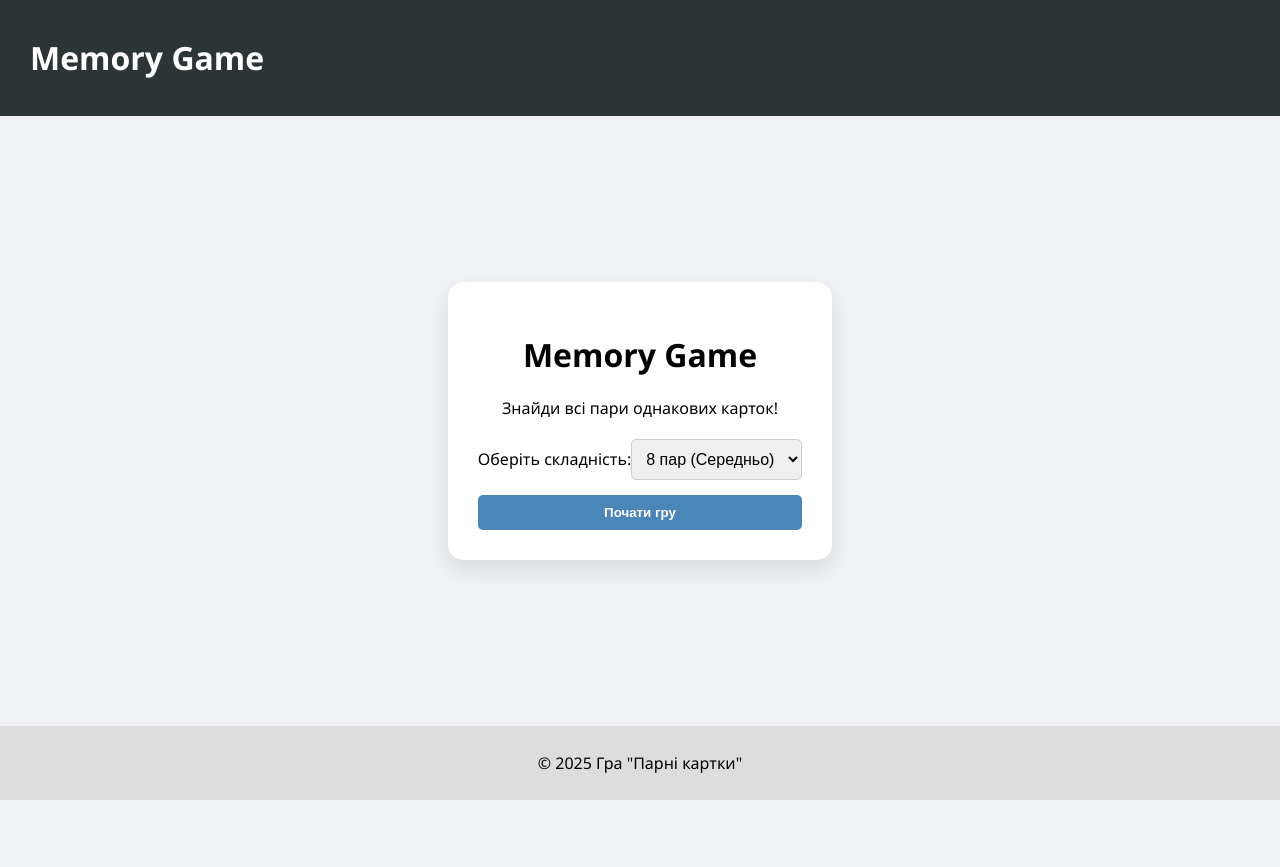
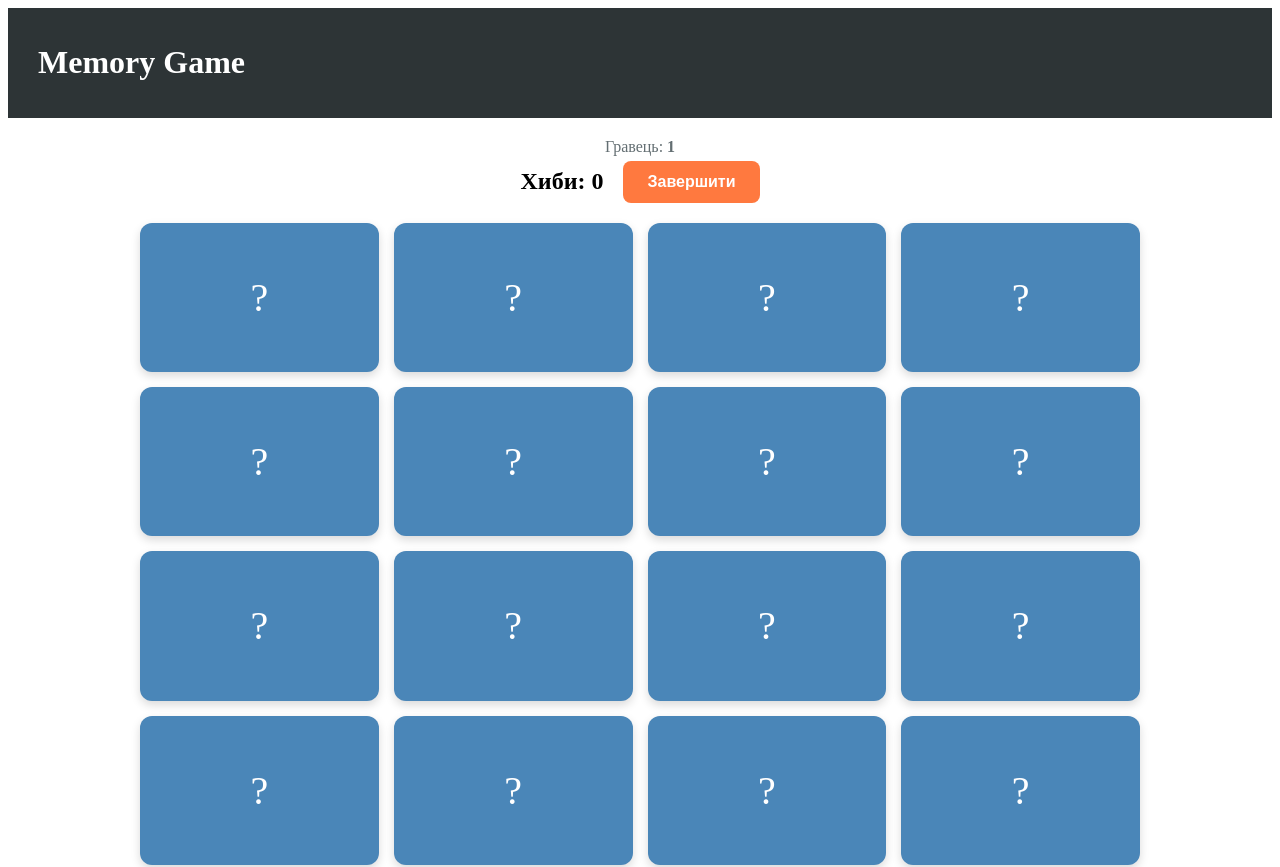
Before and after one commit to vt231pdm/Memory-Cards, a React (Vite) app: page /game/1 in a window 1280 px wide. Shown: the top 867 px of the page. Before the commit the page ends 800 px from the top, so only its background shows below. Built offline with nearby package versions, Linux system fonts and the light colour scheme.

Commit message:
creating-routing

```diff
--- a/package.json
+++ b/package.json
@@ -14,6 +14,7 @@
     "react": "^19.2.0",
     "react-dom": "^19.2.0",
     "react-hook-form": "^7.69.0",
+    "react-router-dom": "^7.11.0",
     "yup": "^1.7.1"
   },
   "devDependencies": {
--- a/src/App.css
+++ /dev/null
@@ -1,138 +0,0 @@
-:root {
-  --bg-color: #f0f2f5;
-  --card-blue: #4a86b8;
-  --accent-orange: #ff793f;
-  --header-bg: #2d3436;
-}
-
-* {
-  box-sizing: border-box;
-}
-body,
-html {
-  margin: 0;
-  padding: 0;
-  height: 100%;
-  background-color: var(--bg-color);
-  font-family: "Segoe UI", sans-serif;
-}
-
-.app-layout {
-  display: flex;
-  flex-direction: column;
-  height: 100vh;
-  overflow: hidden;
-}
-
-header {
-  background: var(--header-bg);
-  color: white;
-  padding: 15px 30px;
-  flex-shrink: 0;
-}
-
-.content {
-  flex: 1;
-  display: flex;
-  flex-direction: column;
-  align-items: center;
-  justify-content: center;
-  padding: 20px;
-  position: relative;
-}
-
-.start-card {
-  background: white;
-  padding: 30px;
-  border-radius: 15px;
-  box-shadow: 0 10px 25px rgba(0, 0, 0, 0.1);
-  text-align: center;
-  width: 100%;
-  max-width: 400px;
-}
-
-.start-form {
-  display: flex;
-  flex-direction: column;
-  gap: 15px;
-  margin-top: 20px;
-}
-
-.start-form select {
-  padding: 10px;
-  border-radius: 5px;
-  border: 1px solid #ccc;
-  font-size: 1rem;
-}
-
-.modal-overlay {
-  position: fixed;
-  top: 0;
-  left: 0;
-  width: 100%;
-  height: 100%;
-  background: rgba(0, 0, 0, 0.7);
-  display: flex;
-  align-items: center;
-  justify-content: center;
-  z-index: 9999;
-}
-
-.modal-content {
-  background: white;
-  padding: 40px;
-  border-radius: 20px;
-  text-align: center;
-  box-shadow: 0 15px 40px rgba(0, 0, 0, 0.4);
-  max-width: 400px;
-  width: 90%;
-}
-
-.grid {
-  display: grid;
-  grid-template-columns: repeat(4, 1fr);
-  gap: 15px;
-  width: 100%;
-  max-width: 900px;
-  max-height: calc(100vh - 200px);
-}
-
-.card {
-  aspect-ratio: 1.6 / 1;
-  background-color: var(--card-blue);
-  border-radius: 10px;
-  cursor: pointer;
-  display: flex;
-  align-items: center;
-  justify-content: center;
-  color: white;
-  font-size: 2.5rem;
-  transition: transform 0.2s;
-}
-
-.card.flipped {
-  background-color: white;
-  color: black;
-  box-shadow: inset 0 0 0 3px var(--card-blue);
-}
-
-.btn {
-  padding: 10px 20px;
-  border: none;
-  border-radius: 5px;
-  font-weight: bold;
-  cursor: pointer;
-  background-color: var(--card-blue);
-  color: white;
-}
-
-.btn-secondary {
-  background-color: var(--accent-orange);
-}
-
-footer {
-  padding: 10px;
-  background: #ddd;
-  text-align: center;
-  flex-shrink: 0;
-}
--- a/src/App.jsx
+++ b/src/App.jsx
@@ -1,44 +1,51 @@
-import "./App.css";
-import { useState } from "react";
+import React, { useState } from "react";
+import {
+  BrowserRouter as Router,
+  Routes,
+  Route,
+  Navigate,
+} from "react-router-dom";
 import { StartPage } from "./pages/StartPage";
 import { GamePage } from "./pages/GamePage";
 import { ResultModal } from "./components/ResultModal";
 import { Layout } from "./components/Layout";
+import styles from "./styles/App.module.css";
 
 function App() {
-  const [screen, setScreen] = useState("start");
+  const [showModal, setShowModal] = useState(false);
   const [moves, setMoves] = useState(0);
-  const [showModal, setShowModal] = useState(false);
 
-  const handleFinish = () => setShowModal(true);
-
-  const restartCurrent = () => {
-    setShowModal(false);
-    setScreen("reset");
-    setTimeout(() => setScreen("game"), 10);
-  };
-
-  const goToStart = () => {
-    setShowModal(false);
-    setScreen("start");
+  const handleFinish = (finalMoves) => {
+    setMoves(finalMoves);
+    setShowModal(true);
   };
 
   return (
-    <Layout>
-      {screen === "start" && <StartPage onStart={() => setScreen("game")} />}
-
-      {screen === "game" && (
-        <GamePage setMoves={setMoves} onFinish={handleFinish} />
-      )}
+    <Router>
+      <Layout>
+        <Routes>
+          <Route path="/" element={<StartPage />} />
+          <Route
+            path="/game/:userId"
+            element={<GamePage onFinish={handleFinish} />}
+          />
+        </Routes>
+      </Layout>
 
       {showModal && (
         <ResultModal
           moves={moves}
-          onRestart={restartCurrent}
-          onNewGame={goToStart}
+          onRestart={() => {
+            setShowModal(false);
+            window.location.reload();
+          }}
+          onNewGame={() => {
+            setShowModal(false);
+            window.location.href = "/";
+          }}
         />
       )}
-    </Layout>
+    </Router>
   );
 }
 
--- a/src/components/Card.jsx
+++ b/src/components/Card.jsx
@@ -1,7 +1,13 @@
+import React from "react";
+import styles from "../styles/App.module.css";
+
 export const Card = ({ content, isFlipped, onClick }) => {
   return (
-    <div className={`card ${isFlipped ? "flipped" : ""}`} onClick={onClick}>
-      <div className="card-face">{isFlipped ? content : "?"}</div>
+    <div
+      className={`${styles.card} ${isFlipped ? styles.cardFlipped : ""}`}
+      onClick={onClick}
+    >
+      <div className={styles.cardFace}>{isFlipped ? content : "?"}</div>
     </div>
   );
 };
--- a/src/pages/GamePage.jsx
+++ b/src/pages/GamePage.jsx
@@ -1,28 +1,35 @@
-import { useEffect } from "react";
+import React, { useEffect } from "react";
+import { useParams, useNavigate } from "react-router-dom";
+import { useMemoryGame } from "../hooks/useMemoryGame";
 import { Card } from "../components/Card";
-import { Button } from "../components/Button";
-import { useMemoryGame } from "../hooks/useMemoryGame";
+import styles from "../styles/App.module.css";
 
-export const GamePage = ({ onFinish, setMoves }) => {
-  const { cards, moves, handleCardClick, initGame } = useMemoryGame(onFinish);
+export const GamePage = ({ onFinish }) => {
+  const { userId } = useParams();
+  const navigate = useNavigate();
+
+  const { cards, moves, handleCardClick, initGame } = useMemoryGame(() =>
+    onFinish(moves)
+  );
 
   useEffect(() => {
     initGame();
-  }, []);
-
-  useEffect(() => {
-    setMoves(moves);
-  }, [moves, setMoves]);
+  }, [initGame]);
 
   return (
-    <div className="page game-screen">
-      <div className="stats">
-        <span>Спроби: {moves}</span>
-        <Button variant="secondary" onClick={onFinish}>
+    <div className={styles.content}>
+      <div className={styles.userIdDisplay}>
+        Гравець: <strong>{userId}</strong>
+      </div>
+
+      <div className={styles.stats}>
+        <span>Хиби: {moves}</span>
+        <button className="btn btn-secondary" onClick={() => navigate("/")}>
           Завершити
-        </Button>
+        </button>
       </div>
-      <div className="grid">
+
+      <div className={styles.grid}>
         {cards.map((card) => (
           <Card
             key={card.id}
--- a/src/pages/StartPage.jsx
+++ b/src/pages/StartPage.jsx
@@ -1,41 +1,63 @@
+import React from "react";
+import { useNavigate } from "react-router-dom";
 import { useForm } from "react-hook-form";
 import { yupResolver } from "@hookform/resolvers/yup";
 import * as yup from "yup";
+import styles from "../styles/App.module.css";
 
 const schema = yup
   .object({
+    username: yup.string().min(2, "Мінімум 2 символи").required("Введіть ім'я"),
     cardCount: yup.number().required(),
   })
   .required();
 
-export const StartPage = ({ onStart }) => {
-  const { register, handleSubmit } = useForm({
+export const StartPage = () => {
+  const navigate = useNavigate();
+
+  const {
+    register,
+    handleSubmit,
+    formState: { errors },
+  } = useForm({
     resolver: yupResolver(schema),
     defaultValues: {
-      cardCount: Number(localStorage.getItem("gamePairs")) || 8,
+      username: "",
+      cardCount: 8,
     },
   });
 
   const onSubmit = (data) => {
     localStorage.setItem("gamePairs", data.cardCount);
-    onStart();
+    navigate(`/game/${data.username}`);
   };
 
   return (
-    <div className="content">
-      <div className="start-card">
+    <div className={styles.content}>
+      <div className={styles.startCard}>
         <h1>Memory Game</h1>
-        <p>Знайди всі пари однакових карток!</p>
+        <form onSubmit={handleSubmit(onSubmit)} className={styles.startForm}>
+          <div className={styles.formGroup}>
+            <label>Ваше ім'я (ID):</label>
+            <input
+              {...register("username")}
+              className={styles.selectInput}
+              placeholder="Наприклад: Player1"
+            />
+            {errors.username && (
+              <span style={{ color: "red" }}>{errors.username.message}</span>
+            )}
+          </div>
 
-        <form onSubmit={handleSubmit(onSubmit)} className="start-form">
-          <div className="form-group">
-            <label>Оберіть складність:</label>
-            <select {...register("cardCount")}>
+          <div className={styles.formGroup}>
+            <label>Складність:</label>
+            <select {...register("cardCount")} className={styles.selectInput}>
               <option value="4">4 пари (Легко)</option>
               <option value="8">8 пар (Середньо)</option>
               <option value="12">12 пар (Складно)</option>
             </select>
           </div>
+
           <button type="submit" className="btn btn-primary">
             Почати гру
           </button>
--- /dev/null
+++ b/src/styles/App.module.css
@@ -0,0 +1,192 @@
+.appLayout {
+  display: flex;
+  flex-direction: column;
+  height: 100vh;
+  overflow: hidden;
+  background-color: #f8f9fa;
+  font-family: "Segoe UI", Tahoma, Geneva, Verdana, sans-serif;
+}
+
+.content {
+  flex: 1;
+  display: flex;
+  flex-direction: column;
+  align-items: center;
+  justify-content: center;
+  padding: 20px;
+  min-height: 0;
+}
+
+.startCard {
+  background: white;
+  padding: 40px;
+  border-radius: 20px;
+  box-shadow: 0 10px 30px rgba(0, 0, 0, 0.1);
+  text-align: center;
+  max-width: 450px;
+  width: 90%;
+}
+
+.startForm {
+  margin-top: 25px;
+  display: flex;
+  flex-direction: column;
+  gap: 20px;
+  text-align: left;
+}
+
+.formGroup {
+  display: flex;
+  flex-direction: column;
+  gap: 8px;
+}
+
+.selectInput {
+  padding: 12px;
+  border-radius: 8px;
+  border: 2px solid #dfe6e9;
+  font-size: 1rem;
+  outline: none;
+  transition: border-color 0.2s;
+}
+
+.selectInput:focus {
+  border-color: #4a86b8;
+}
+
+.userIdDisplay {
+  font-size: 1rem;
+  color: #636e72;
+  margin-bottom: 5px;
+}
+
+.stats {
+  margin-bottom: 20px;
+  display: flex;
+  align-items: center;
+  gap: 20px;
+  font-size: 1.5rem;
+  font-weight: bold;
+}
+
+.grid {
+  display: grid;
+  grid-template-columns: repeat(4, 1fr);
+  gap: 15px;
+  width: 100%;
+  max-width: 1000px;
+  margin: 0 auto;
+}
+
+.card {
+  position: relative;
+  width: 100%;
+  aspect-ratio: 1.6 / 1;
+  border-radius: 12px;
+  cursor: pointer;
+  background-color: #4a86b8;
+  transition: transform 0.2s, background-color 0.2s;
+  box-shadow: 0 4px 10px rgba(0, 0, 0, 0.15);
+  display: flex;
+  align-items: center;
+  justify-content: center;
+  border: none;
+}
+
+.card:hover {
+  transform: translateY(-5px);
+  background-color: #3498db;
+}
+
+.cardFlipped {
+  background-color: #ffffff !important;
+  box-shadow: inset 0 0 0 3px #4a86b8;
+}
+
+.cardFace {
+  font-size: clamp(2rem, 5vh, 4rem);
+  color: white;
+  user-select: none;
+}
+
+.cardFlipped .cardFace {
+  color: black;
+}
+
+.card:hover:not(.cardFlipped) {
+  transform: translateY(-5px);
+  background-color: #3498db;
+}
+
+.modalOverlay {
+  position: fixed;
+  top: 0;
+  left: 0;
+  width: 100vw;
+  height: 100vh;
+  background-color: rgba(0, 0, 0, 0.75);
+  display: flex;
+  align-items: center;
+  justify-content: center;
+  z-index: 9999;
+  backdrop-filter: blur(4px);
+}
+
+.modalContent {
+  background: white;
+  padding: 40px;
+  border-radius: 20px;
+  text-align: center;
+  box-shadow: 0 10px 30px rgba(0, 0, 0, 0.5);
+  max-width: 400px;
+  width: 90%;
+}
+
+.modalButtons {
+  display: flex;
+  gap: 15px;
+  margin-top: 25px;
+  justify-content: center;
+}
+
+header {
+  background: #2d3436;
+  padding: 15px 30px;
+  color: white;
+  flex-shrink: 0;
+}
+
+footer {
+  padding: 10px;
+  background: #f1f2f6;
+  text-align: center;
+  font-size: 0.85rem;
+  color: #747d8c;
+  flex-shrink: 0;
+  border-top: 1px solid #dfe6e9;
+}
+
+:global(.btn) {
+  padding: 12px 24px;
+  border: none;
+  border-radius: 8px;
+  font-weight: bold;
+  cursor: pointer;
+  transition: all 0.2s;
+  font-size: 1rem;
+}
+
+:global(.btn-primary) {
+  background-color: #4a86b8;
+  color: white;
+}
+
+:global(.btn-secondary) {
+  background-color: #ff793f;
+  color: white;
+}
+
+:global(.btn:hover) {
+  filter: brightness(1.1);
+  transform: translateY(-2px);
+}
```
Also changed, not shown: src/components/ResultModal.jsx (+14 -6 lines), src/pages/ResultsPage.jsx (+25 -8 lines), 1 other file (tests, documents, lock files or other folders).
